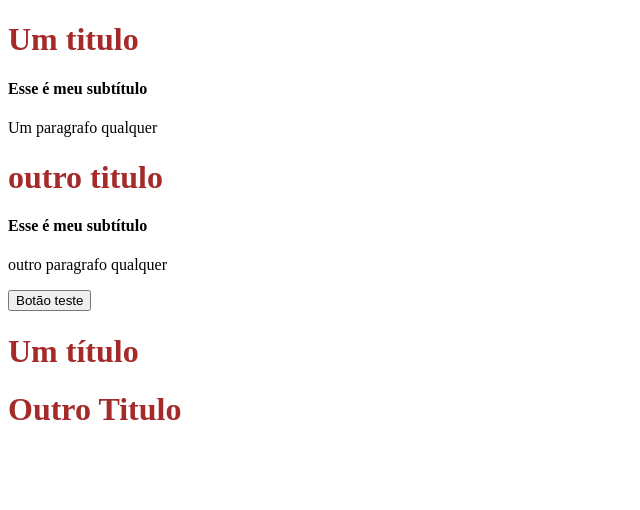
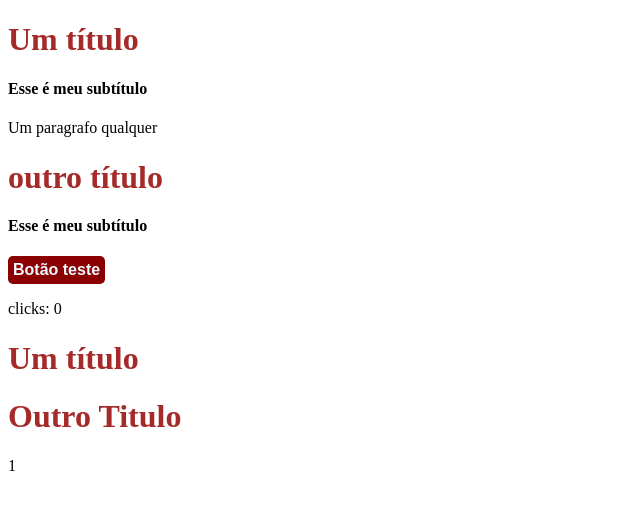
Before and after one commit to natanaelnogueira17/REACT, a Next.js app: page / in a window 1280 px wide. Shown: the top 510 px of the page, without its empty margins (0-640 px from the left). Built offline with nearby package versions, Linux system fonts and the light colour scheme.

Commit message:
novas funcoes com meu botao

```diff
--- a/pages/_document.jsx
+++ b/pages/_document.jsx
@@ -1,26 +1,23 @@
-import Document, {Html,Head, Main, NextScript } from 'next/document'
+import Document, {Html, Head, Main, NextScript} from "next/document";
 
 
-class newDocument extends Document{
-render(){
+class NewDocument extends Document{
+  render(){
   return(
     <Html>
       <Head>
-      <link rel="preconnect" href="https://fonts.googleapis.com"/>
-      <link rel="preconnect" href="https://fonts.gstatic.com" />
-      <link href="https://fonts.googleapis.com/css2?family=Roboto:ital@1&display=swap" rel="stylesheet"/>
-
-
+        <link rel="preconnect" href="https://fonts.googleapis.com"/>
+        <link rel="preconnect" href="https://fonts.gstatic.com" />
+        <link href="https://fonts.googleapis.com/css2?family=Roboto&display=swap" rel="stylesheet"/>
       </Head>
       <body>
         <Main/>
-        <NextScript/>
+        <NextScript/>1
+      </body>
+    </Html>
 
-      </body>
-
-    </Html>
   )
 }
 }
 
-export default newDocument
+export default NewDocument
--- a/pages/index.jsx
+++ b/pages/index.jsx
@@ -1,11 +1,20 @@
+import {useState} from 'react'
 import Head from 'next/head'
 import Title from '../src/compenentes/title/Title'
 import Subtitle from '../src/compenentes/subtitle/subtitle'
-import Button from '../src/compenentes/Button/button'
+import Button from '../src/compenentes/button/button'
 
 
 
 function HomePage(){
+const [click, setClick] = useState(0)
+
+  const handleClick = () =>{
+setClick(click + 1)
+
+  }
+
+
   return(
     <>
     <Head>
@@ -13,13 +22,20 @@ function HomePage(){
     </Head>
 
     <div>
-      <Title>Um titulo</Title>
+      <Title>Um título</Title>
+        <Subtitle text = "Um subtítulo">Esse é meu subtítulo</Subtitle>
+          <p>Um paragrafo qualquer</p>
+        <Title> outro título </Title>
         <Subtitle>Esse é meu subtítulo</Subtitle>
-          <p>Um paragrafo qualquer</p>
-        <Title> outro titulo </Title>
-        <Subtitle>Esse é meu subtítulo</Subtitle>
-        <p>outro paragrafo qualquer</p>
-        <Button>Botão teste</Button>
+        <Button
+        onClick={handleClick}
+
+        >
+          Botão teste
+        </Button>
+        <p>clicks: {click}</p>
+
+
     </div>
 
     </>
--- a/src/compenentes/Button/button.jsx
+++ b/src/compenentes/Button/button.jsx
@@ -1,6 +1,12 @@
-function Button (props){
-  return (
-    <button> {props.children}</button>
+import style from './button.module.css'
+
+function Button ({children, onClick}){
+  return(
+    <button className={style.button}
+    onClick={onClick}
+    >
+      {children}
+      </button>
   )
 
 }
--- /dev/null
+++ b/src/compenentes/Button/button.module.css
@@ -0,0 +1,16 @@
+.button{
+background-color: darkred;
+border: none;
+color: aliceblue;
+font-size: 16px;
+padding: 5px;
+border-radius: 5px;
+font-weight: bold;
+cursor: pointer;
+transition: all 1s;
+
+}
+
+.button:hover{
+  background-color: rgb(91, 3, 3);
+}
```
